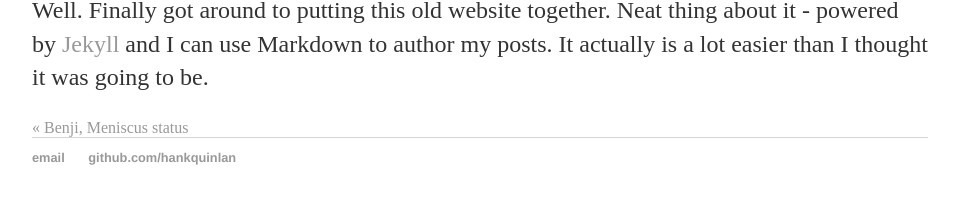
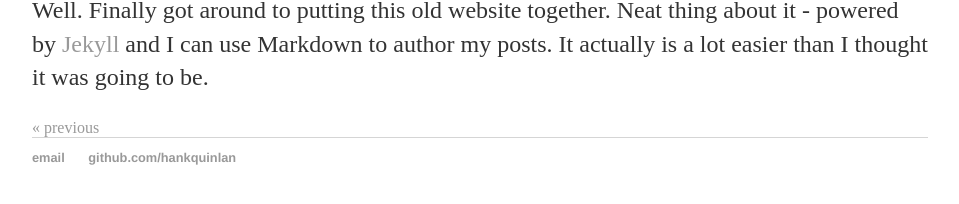
Before and after one commit to benjinyc/benjinyc.github.io, a Jekyll site: the page built from _posts/2018-02-10-hank-quinlan-site-launched.md, in a window 1280 px wide. Shown: the part 316-520 px from the top of the page, without its empty margins (160-1119 px from the left). Built offline with Jekyll 4.4.1, drawn with Linux system fonts in a browser that asks for light colours; comment, search, counter and statistics services are not loaded.

Commit message:
gem file and pagination
Signed-off-by: ben kim <benkim@bens-MacBook-Pro.local>

```diff
--- a/_layouts/post.html
+++ b/_layouts/post.html
@@ -11,10 +11,10 @@ comments: true
 
 <div class="PageNavigation">
   {% if page.previous.url %}
-    <a class="prev" href="{{page.previous.url}}">&laquo; {{page.previous.title}}</a>
+    <a class="prev" href="{{page.previous.url}}">&laquo; previous</a>
   {% endif %}
   {% if page.next.url %}
-    <a class="next" href="{{page.next.url}}">{{page.next.title}} &raquo;</a>
+    <a class="next" href="{{page.next.url}}">next &raquo;</a>
   {% endif %}
 </div>
 
```
